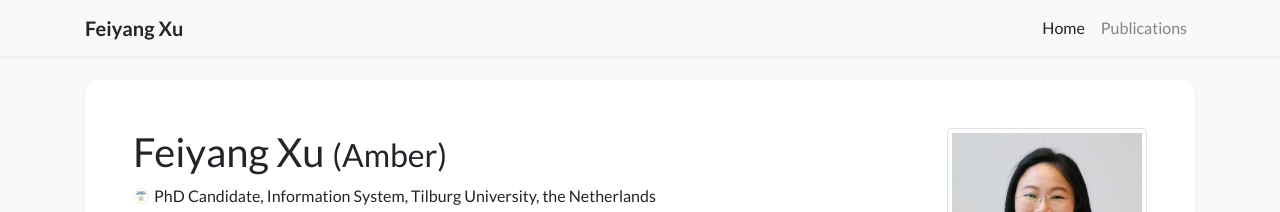
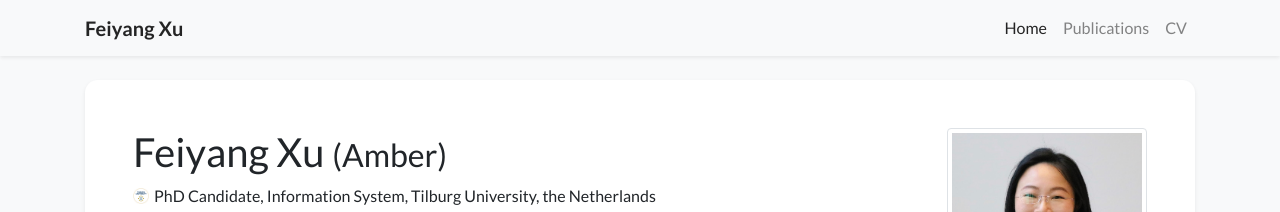
Before and after one commit to amber0xu/amber0xu.github.io, a Jekyll site: the page built from index.html, in a window 1280 px wide. Shown: the top 212 px of the page. Built offline with Jekyll 4.4.1, drawn with Linux system fonts in a browser that asks for light colours; nearby versions of some CDN libraries; a style sheet for code colours, icons or effects is not loaded.

```diff
--- a/_data/navigation.yml
+++ b/_data/navigation.yml
@@ -5,5 +5,7 @@ pages:
   url: /
 - name: Publications
   url: /publications
+- name: CV
+  url: /CV
 # - name: Showcase
 # url: /showcase
```
